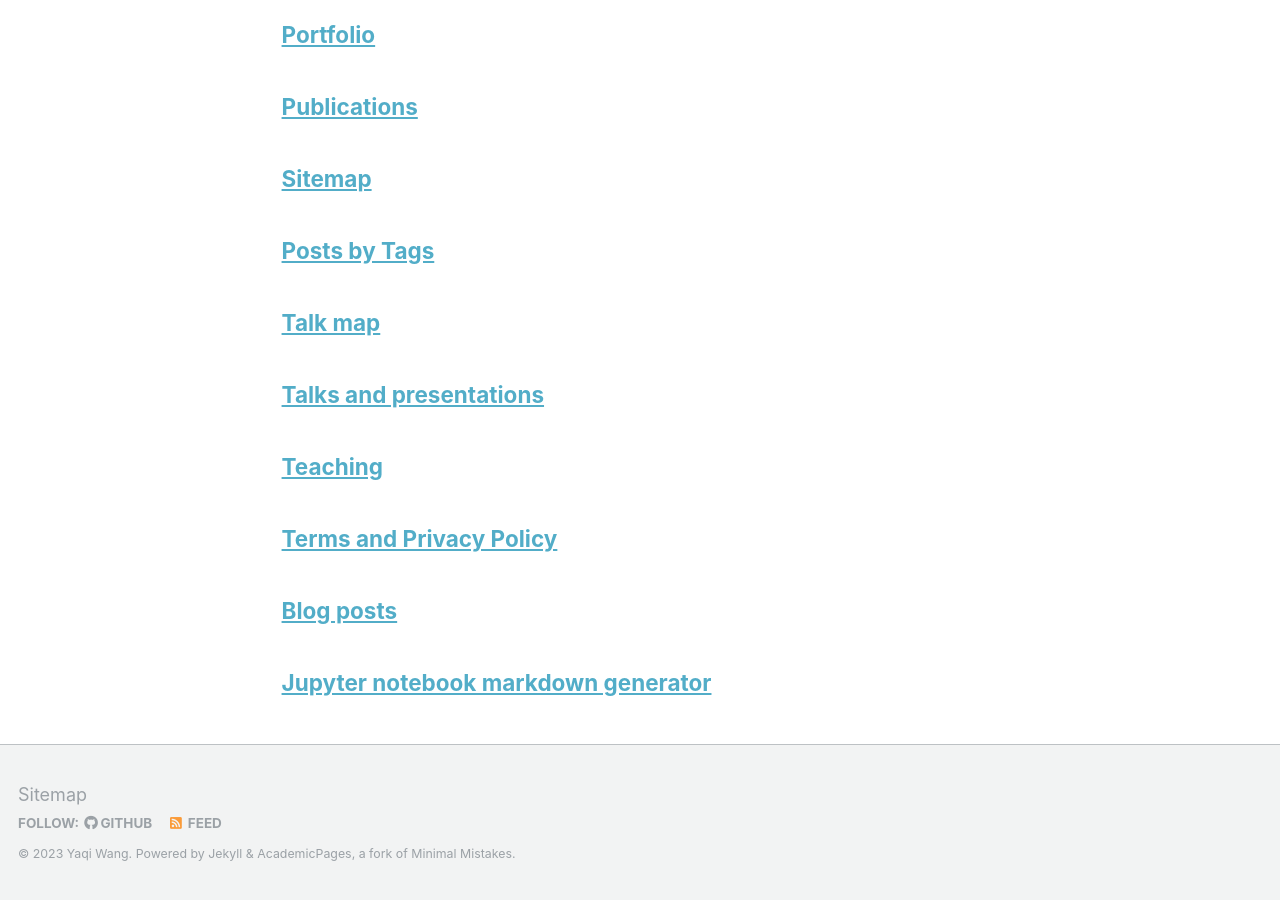
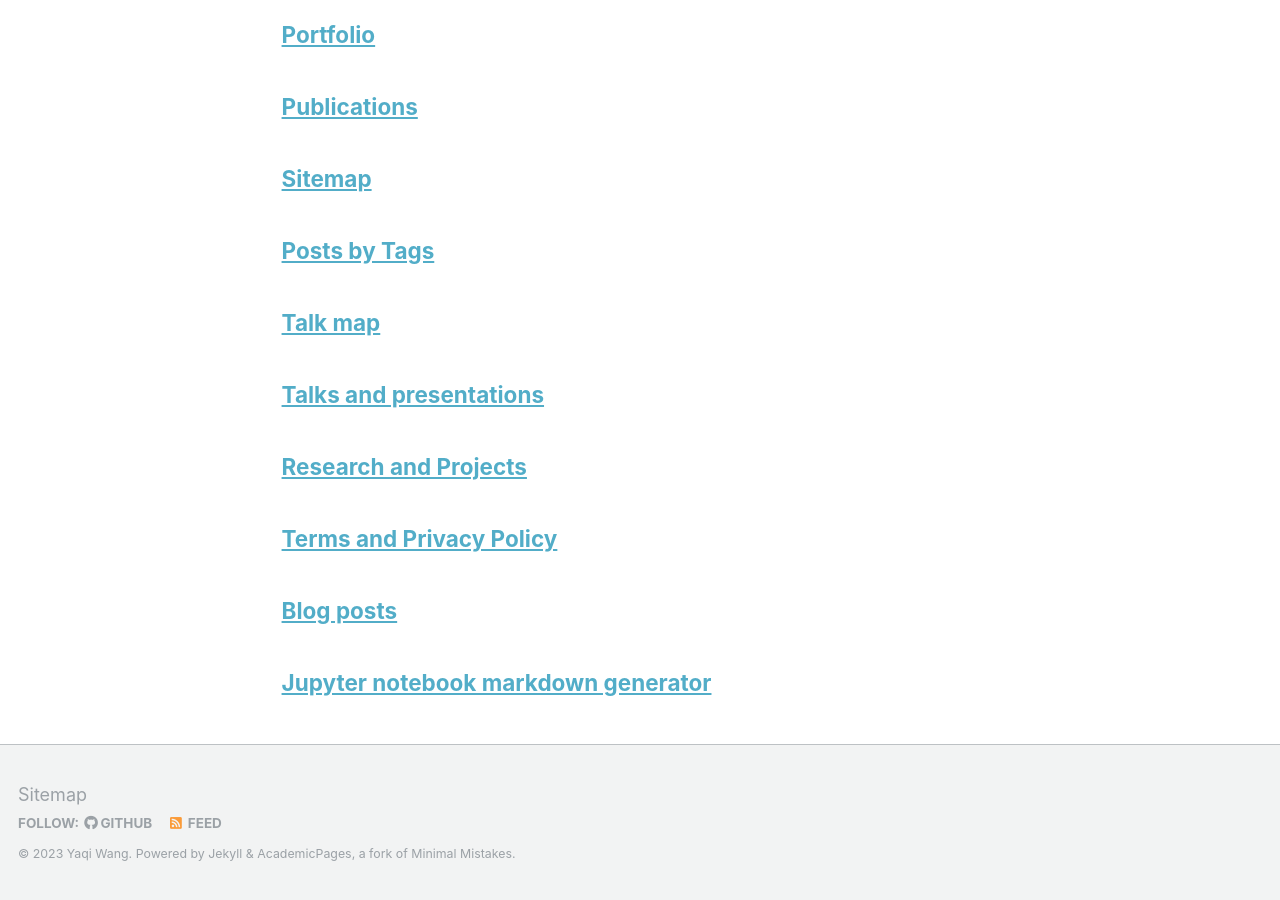
Before and after one commit to Arlene036/Arlene036.github.io, a Jekyll site: the page built from _pages/page-archive.html, in a window 1280 px wide and 900 px high, scrolled down 953 px. Built offline with Jekyll 4.4.1, drawn with Linux system fonts in a browser that asks for light colours.

Commit message:
Update teaching.html

```diff
--- a/_pages/teaching.html
+++ b/_pages/teaching.html
@@ -1,12 +1,12 @@
 ---
 layout: archive
-title: "Teaching"
-permalink: /teaching/
+title: "Research and Projects"
+permalink: /research/
 author_profile: true
 ---
 
 {% include base_path %}
 
-{% for post in site.teaching reversed %}
-  {% include archive-single.html %}
+{% for post in site.research reversed %}
+{% include archive-single.html %}
 {% endfor %}
```
